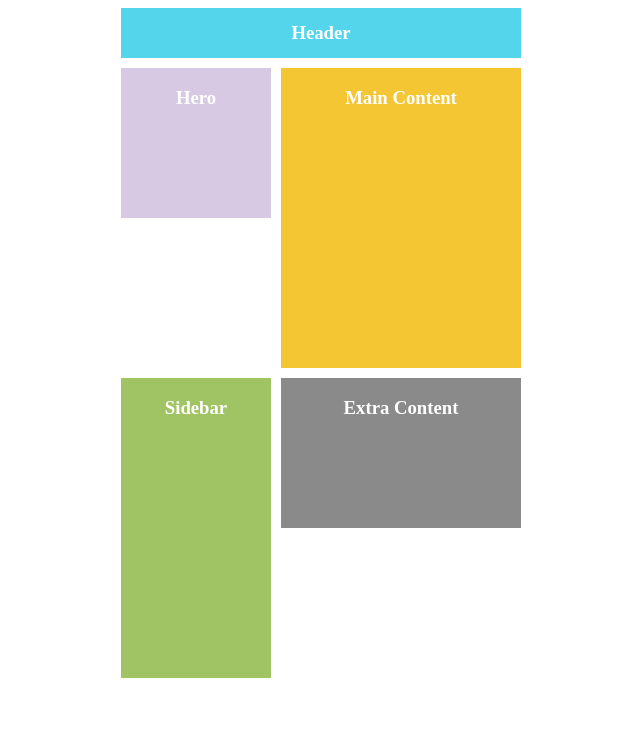
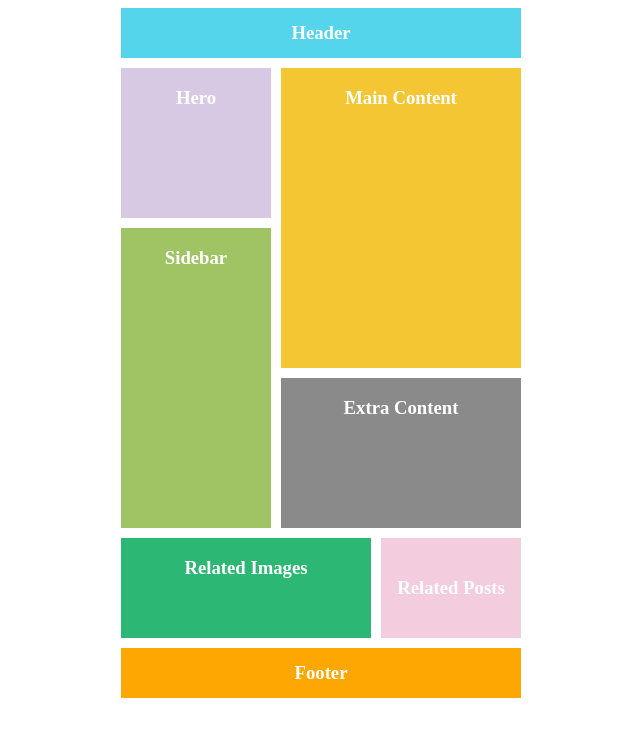
Before and after one commit to KuzykY/dec-2021, a plain HTML site: page html/lesson3/classwork/additionallesson3.html in a window 1280 px wide. Shown: the whole page, without its empty margins (319-959 px from the left). Drawn offline with Linux system fonts and the light colour scheme.

Commit message:
additionalesson3

```diff
--- a/html/lesson3/classwork/additionallesson3.html
+++ b/html/lesson3/classwork/additionallesson3.html
@@ -21,5 +21,13 @@
         <div class="extra"><h3>Extra Content</h3>
         </div>
     </div>
+    <div class="rf">
+        <div class="r"><h3>Related Images</h3>
+        </div>
+        <div class="rp"><h3>Related Posts</h3></div>
+    </div>
+    <div class="f"><h3>Footer</h3></div>
+
+
 </body>
 </html>
--- a/html/lesson3/classwork/main7.css
+++ b/html/lesson3/classwork/main7.css
@@ -42,7 +42,8 @@ body{
     color: white;
     margin-right: 10px;
     margin-top: 10px;
-    align-self:stretch;
+    position: relative;
+    bottom: 150px;
 }
 .extra{
     height: 150px;
@@ -60,3 +61,43 @@ body{
     display: flex;
     flex-direction: column;
 }
+.rf{
+    display: flex;
+    position: relative;
+    bottom: 150px;
+}
+
+.r{
+    height: 100px;
+    width: 250px;
+    background: #2db774;
+    display: flex;
+    justify-content: center;
+    color: white;
+    margin-top: 10px;
+}
+.rp{
+    height: 100px;
+    width: 140px;
+    background: #f3ccde;
+    display: flex;
+    justify-content: center;
+    align-items: center;
+    color: white;
+    margin-top: 10px;
+    margin-left: 10px;
+    padding: 10px;
+    box-sizing: border-box;
+}
+.f{
+    height: 50px;
+    width: 400px;
+    background: #fea602;
+    display: flex;
+    justify-content: center;
+    align-items: center;
+    color: white;
+    margin-top: 10px;
+    position: relative;
+    bottom: 150px;
+}
```
